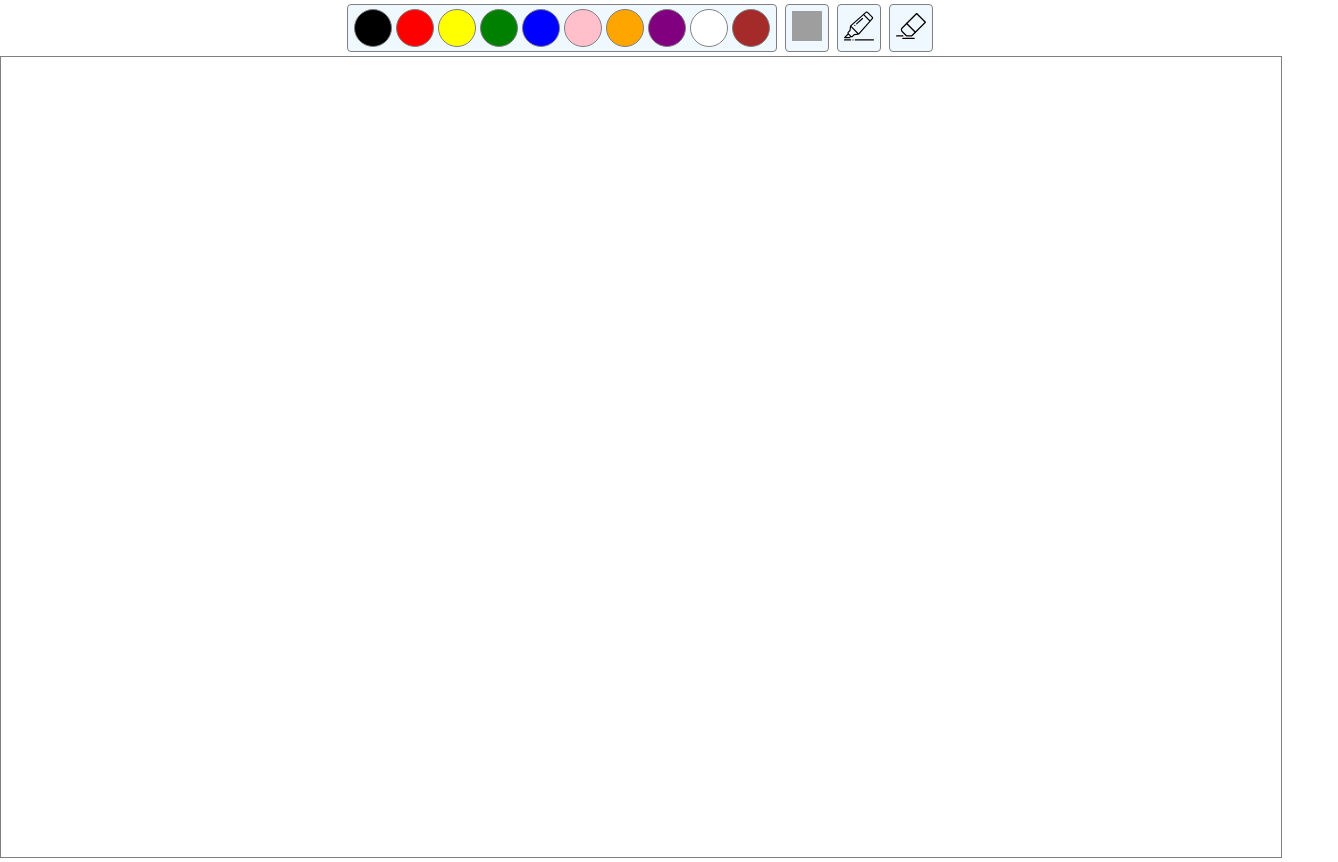
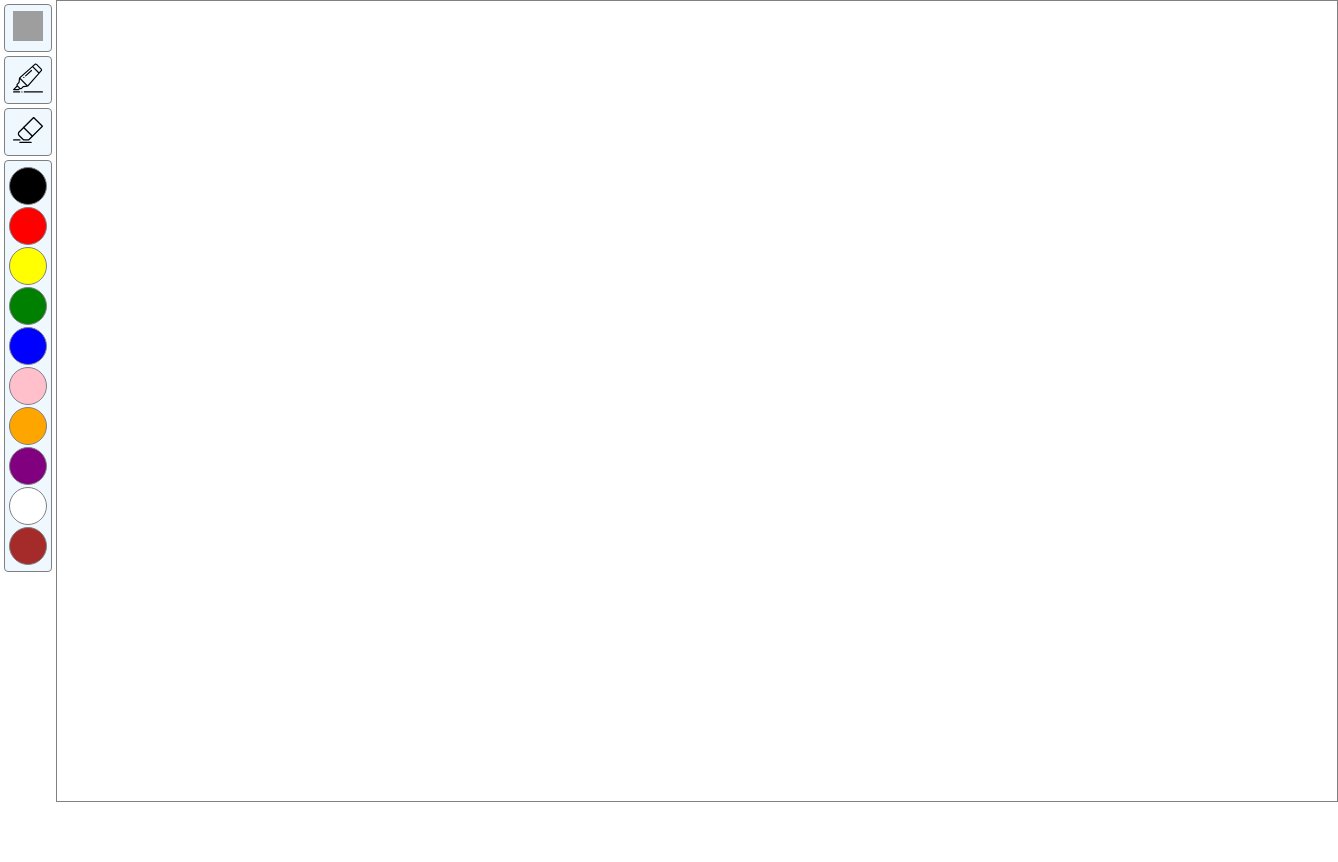
Before and after one commit to rishma110/MyDrawingBoard, a React (Create React App) app: page / in a window 1280 px wide. Shown: the whole page, 1338 px wide, since content can reach past the window. After the commit the page ends 806 px from the top, so only its background shows below. Built offline with nearby package versions, Linux system fonts and the light colour scheme; grey boxes are pictures that could not be loaded.

Commit message:
changing tools layout to left

```diff
--- a/src/App.css
+++ b/src/App.css
@@ -1,12 +1,12 @@
 .App {
   text-align: center;
+  display: flex;
 }
 .canvas-container {
   position: relative;
 }
 
 .color-palette {
-  display: flex;
   background: aliceblue;
   border: 1px solid grey;
   border-radius: 4px;
@@ -17,7 +17,7 @@
 .color-block {
   height: 36px;
   width: 36px;
-  margin: 0px 2px;
+  margin: 2px 0px;
   border-radius: 50%;
   border: 1px solid grey;
 }
@@ -26,8 +26,6 @@
 }
 
 .tools-container {
-  float: right;
-  display: flex;
 }
 
 .tool-box {
@@ -47,15 +45,5 @@
 }
 
 .side-bar {
-  display: flex;
   justify-content: center;
 }
-
-@keyframes App-logo-spin {
-  from {
-    transform: rotate(0deg);
-  }
-  to {
-    transform: rotate(360deg);
-  }
-}
--- a/src/App.js
+++ b/src/App.js
@@ -177,8 +177,8 @@ export default class App extends React.Component {
     return (
       <div className="App">
         <div className="side-bar">
+          {this.renderBrushes()}
           {this.renderColorPalette()}
-          {this.renderBrushes()}
         </div>
         <div className="canvas-container">
           <Board
```
